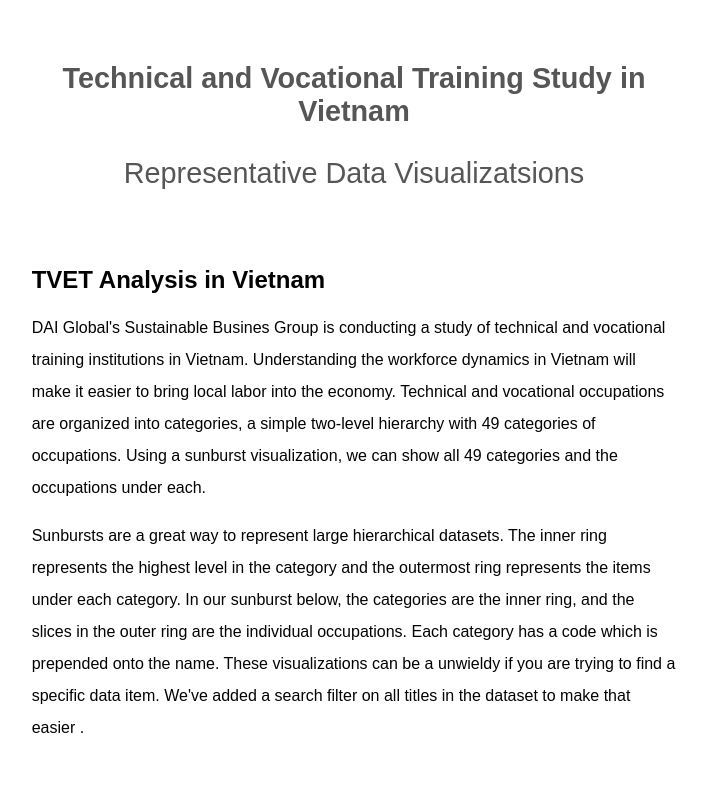
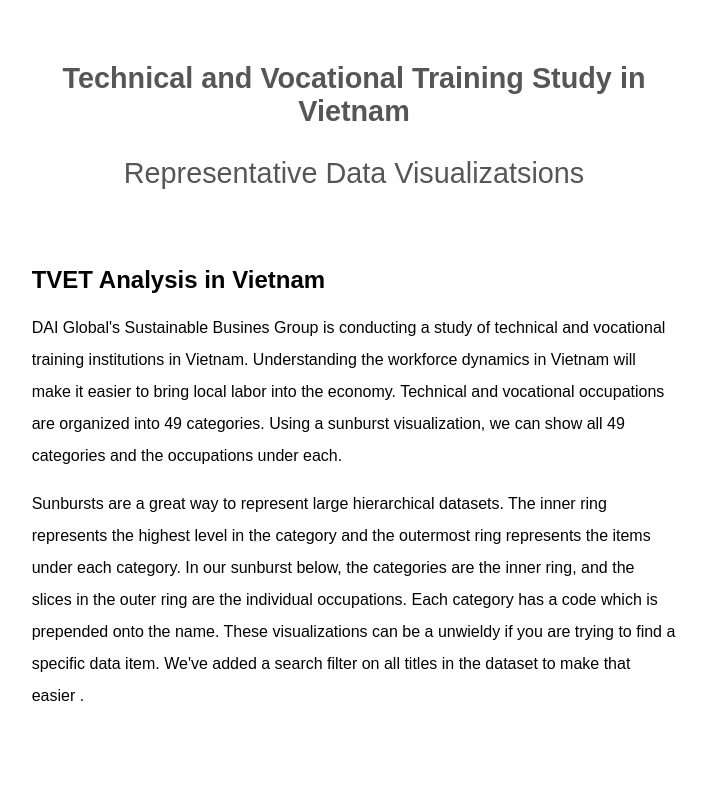
Before and after one commit to deriggi/deriggi.github.io, a plain HTML site: page index.html in a window 1280 px wide. Shown: the top 797 px of the page, without its empty margins (286-993 px from the left). Drawn offline with nearby package versions, Linux system fonts and the light colour scheme; a web font is replaced by a local one.

Commit message:
grammar again

```diff
--- a/index.html
+++ b/index.html
@@ -26,7 +26,7 @@
     <p class = "lefont" id="description" style="opacity:0; line-height: 2em; text-align:left;  margin-left:auto; margin-right:auto; width:51%; margin-bottom:10px">
 
         DAI Global's Sustainable Busines Group is conducting a study of technical and vocational training institutions in Vietnam. Understanding the workforce dynamics in Vietnam will make it easier to
-        bring local labor into the economy. Technical and vocational occupations are organized into categories, a simple two-level hierarchy with 49 categories of occupations. Using a sunburst visualization, we can show all 49 categories and the occupations under each.
+        bring local labor into the economy. Technical and vocational occupations are organized into 49 categories. Using a sunburst visualization, we can show all 49 categories and the occupations under each.
     </p>
 
     <p class = "lefont"  id="description3" style="opacity:0; line-height: 2em; text-align:left;  margin-left:auto; margin-right:auto; width:51%; margin-bottom:10px">
```
